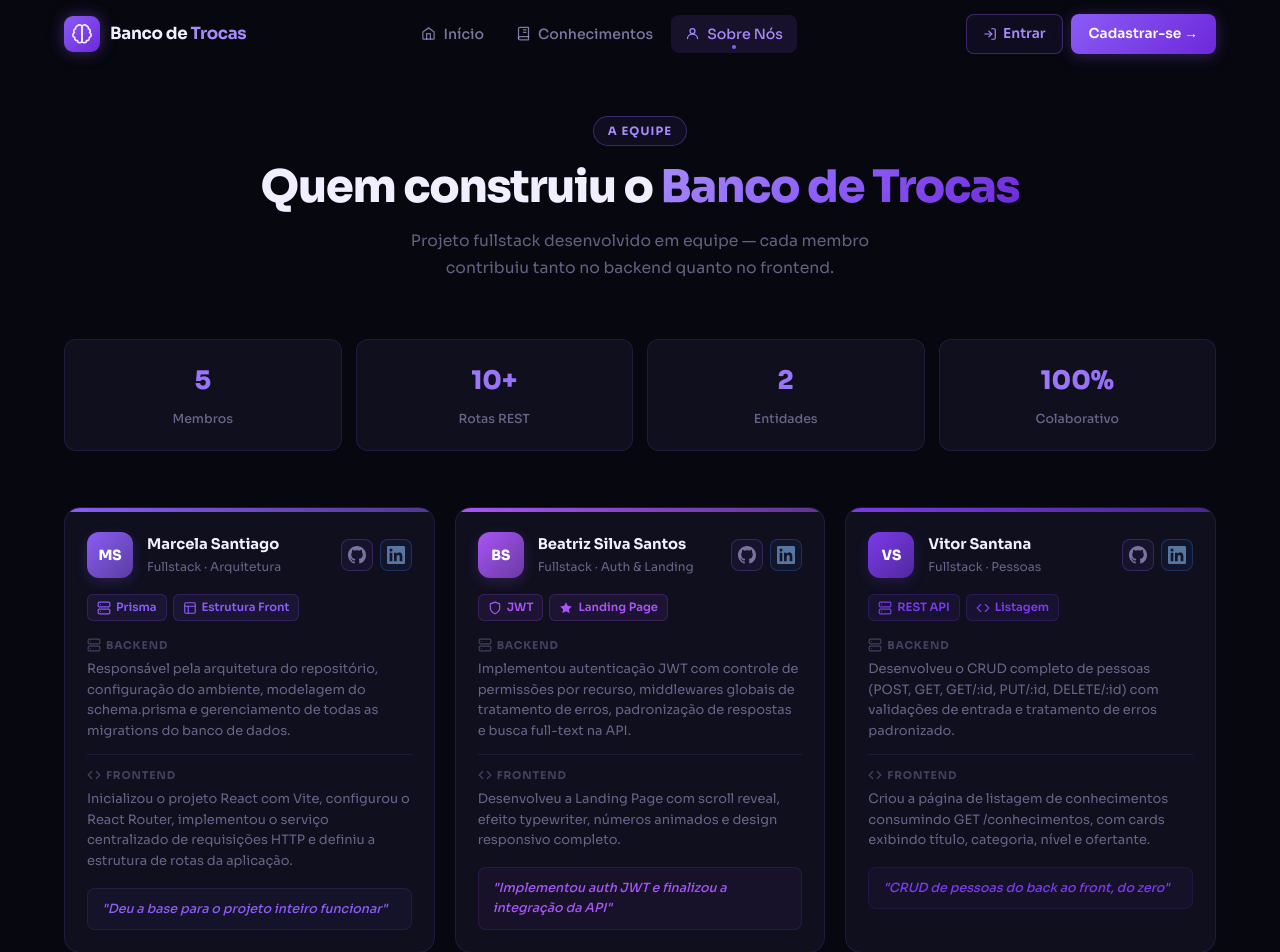
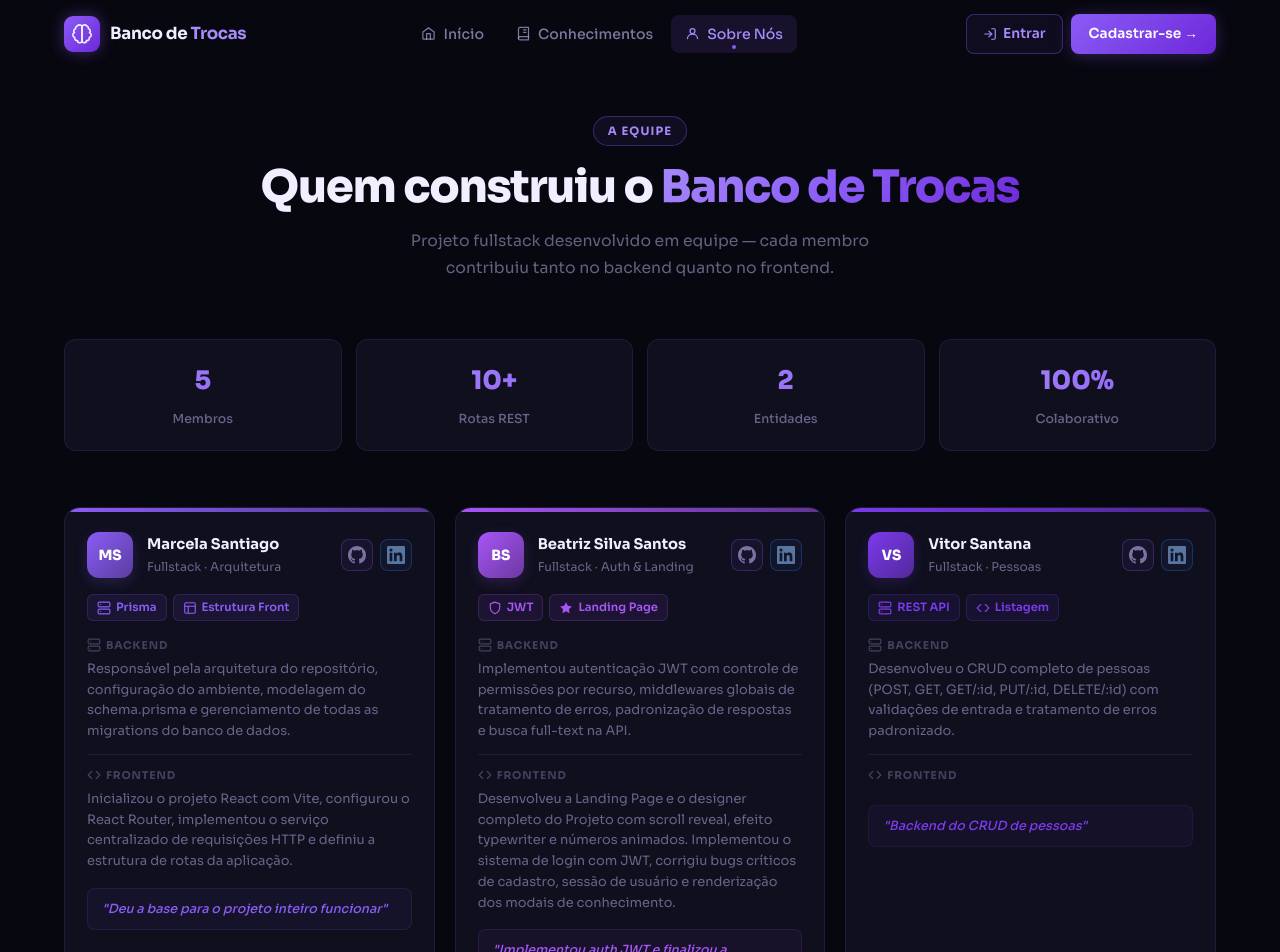
Before and after one commit to macelasantiago/banco-trocas-conhecimento, a React (Vite) app in the folder frontend/: page /sobre in a window 1280 px wide. Shown: the top 952 px of the page. Built offline with nearby package versions, Linux system fonts and the light colour scheme.

Commit message:
docs(sobre): atualizar contribuições da equipe e remover campos desatualizados

```diff
--- a/frontend/src/pages/SobreNos.jsx
+++ b/frontend/src/pages/SobreNos.jsx
@@ -27,7 +27,7 @@ const team = [
     color:     "#a855f7",
     tags:      [{ icon: <IcShield />, label: "JWT" }, { icon: <IcStar />, label: "Landing Page" }],
     backDesc:  "Implementou autenticação JWT com controle de permissões por recurso, middlewares globais de tratamento de erros, padronização de respostas e busca full-text na API.",
-    frontDesc: "Desenvolveu a Landing Page com scroll reveal, efeito typewriter, números animados e design responsivo completo.",
+    frontDesc: "Desenvolveu a Landing Page e o designer completo do Projeto com scroll reveal, efeito typewriter e números animados. Implementou o sistema de login com JWT, corrigiu bugs críticos de cadastro, sessão de usuário e renderização dos modais de conhecimento.",
     github:    "https://github.com/BeatrizS97",
     linkedin:  "https://www.linkedin.com/in/beatrizsilvasantos-dev/",
     highlight: "Implementou auth JWT e finalizou a integração da API",
@@ -39,10 +39,8 @@ const team = [
     color:     "#7c3aed",
     tags:      [{ icon: <IcServer />, label: "REST API" }, { icon: <IcCode />, label: "Listagem" }],
     backDesc:  "Desenvolveu o CRUD completo de pessoas (POST, GET, GET/:id, PUT/:id, DELETE/:id) com validações de entrada e tratamento de erros padronizado.",
-    frontDesc: "Criou a página de listagem de conhecimentos consumindo GET /conhecimentos, com cards exibindo título, categoria, nível e ofertante.",
     github:    "https://github.com/vitorsantabi",
-    linkedin:  "https://linkedin.com/in/",
-    highlight: "CRUD de pessoas do back ao front, do zero",
+    highlight: "Backend do CRUD de pessoas",
   },
   {
     name:      "Patrick Silva",
@@ -65,7 +63,6 @@ const team = [
     backDesc:  "Implementou filtros combinados em GET /conhecimentos por categoria e nível com busca case-insensitive, utilizando queries dinâmicas no Prisma.",
     frontDesc: "Criou o formulário de cadastro de conhecimento com operações de edição (PUT) e exclusão (DELETE), com atualização reativa da listagem.",
     github:    "https://github.com/Antoniofragajunior",
-    linkedin:  "https://linkedin.com/in/",
     highlight: "Filtros inteligentes e CRUD completo no front",
   },
 ];
```
